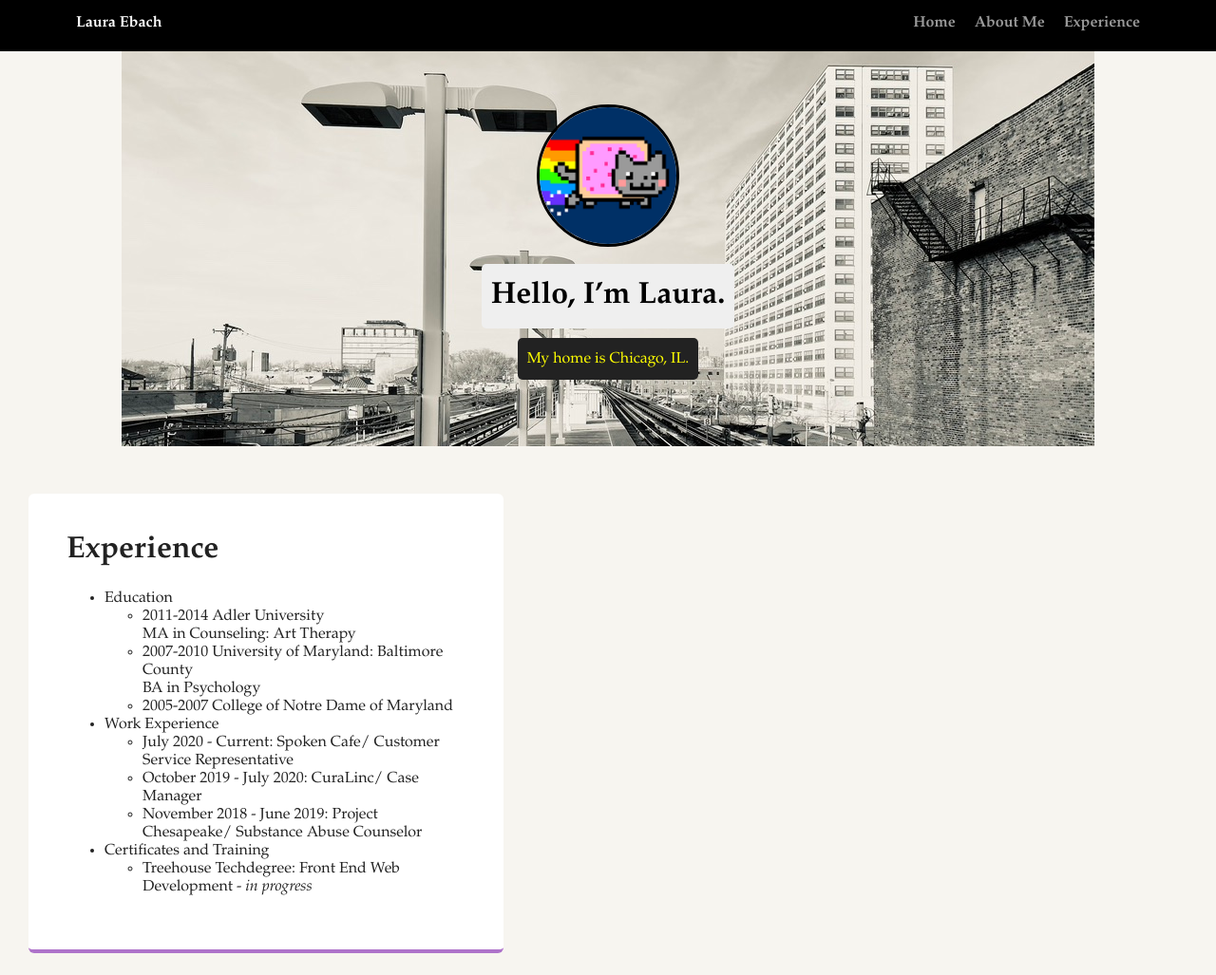
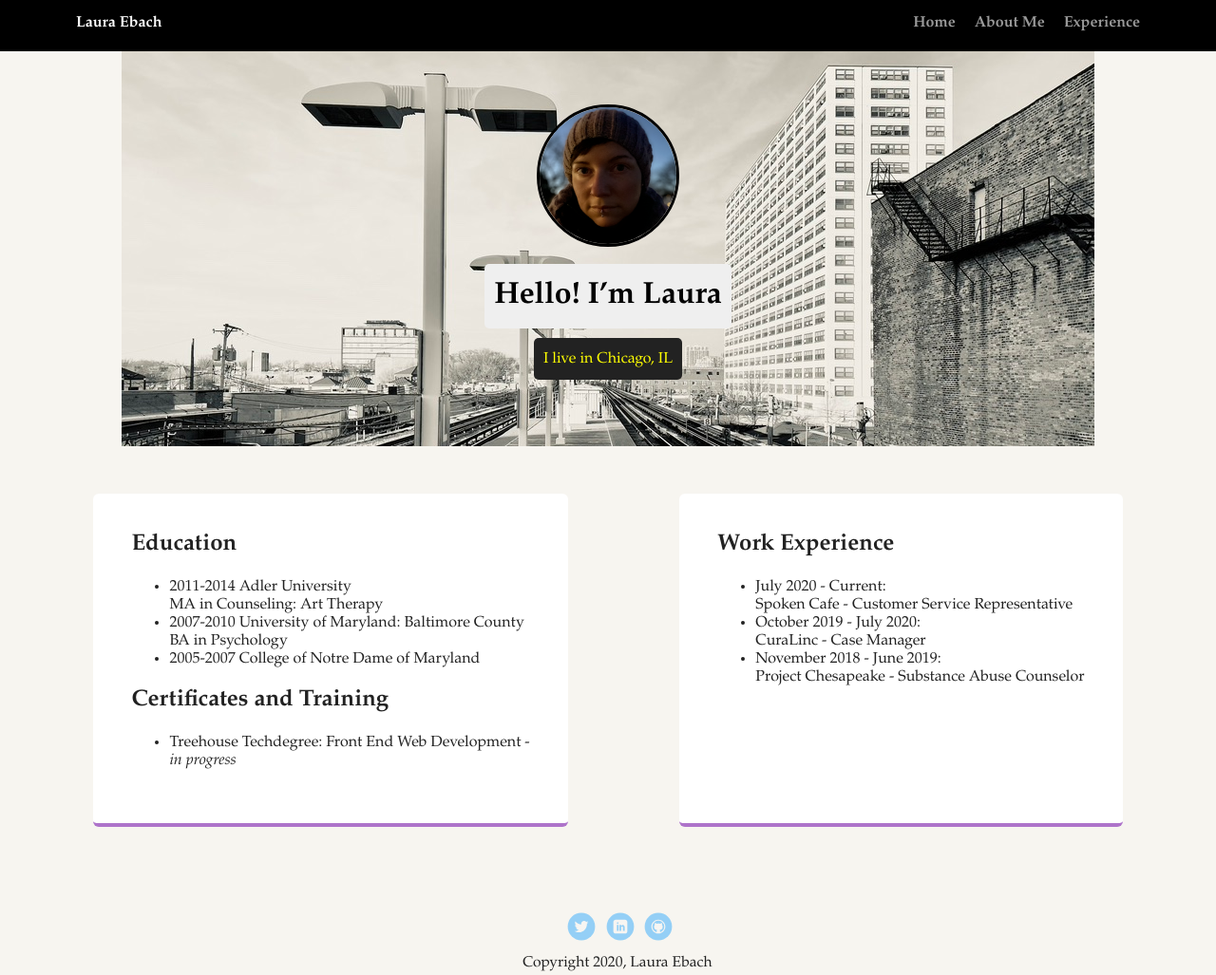
Before and after one commit to ebachlaura/techdegree-project-1, a plain HTML site: page experience.html in a window 1280 px wide. Shown: the top 1027 px of the page at 95% size. Drawn offline with Linux system fonts and the light colour scheme; a web font is replaced by a local one.

Commit message:
Uploaded updated files

```diff
--- a/experience.html
+++ b/experience.html
@@ -18,33 +18,30 @@
     </div>
 
     <header>
-      <img src="images/me.png" alt="Drawing of Laura Ebach" class="profile-image">
-      <h1 class="tag name">Hello, I’m Laura.</h1>
-      <p class="tag location">My home is Chicago, IL.</p>
+      <img src="images/profileimage1.png" alt="Selfie of Laura Ebach" class="profile-image">
+      <h1 class="tag name">Hello! I’m Laura</h1>
+      <p class="tag location">I live in Chicago, IL</p>
     </header>
-    <main>
+    <main class="flex">
       <div class="card">
-        <h1>Experience</h1>
-        <p>
-          <ul>
-            <li>Education</li>
+        <h2>Education</h2>
               <ul>
                 <li>2011-2014 Adler University <br> MA in Counseling: Art Therapy</li>
                 <li>2007-2010 University of Maryland: Baltimore County <br> BA in Psychology</li>
                 <li>2005-2007 College of Notre Dame of Maryland</li>
               </ul>
-            <li>Work Experience</li>
-              <ul>
-                <li>July 2020 - Current: Spoken Cafe/ Customer Service Representative</li>
-                <li>October 2019 - July 2020: CuraLinc/ Case Manager</li>
-                <li>November 2018 - June 2019: Project Chesapeake/ Substance Abuse Counselor</li>
-              </ul>
-            <li>Certificates and Training</li>
+          <h2>Certificates and Training</h2>
               <ul>
                 <li>Treehouse Techdegree: Front End Web Development - <em>in progress</em></li>
               </ul>
-          </ul>
-        </p>
+      </div>
+      <div class="card">
+            <h2>Work Experience</h2>
+              <ul>
+                <li>July 2020 - Current: <br>Spoken Cafe - Customer Service Representative</li>
+                <li>October 2019 - July 2020: <br>CuraLinc - Case Manager</li>
+                <li>November 2018 - June 2019: <br>Project Chesapeake - Substance Abuse Counselor</li>
+              </ul>
       </div>
     </main>
     <footer>
```
Also changed, not shown: aboutme.html (+4 -4 lines), index.html (+7 -7 lines), images/chicago-skyline.jpg (added), images/profileimage1.png (added).
